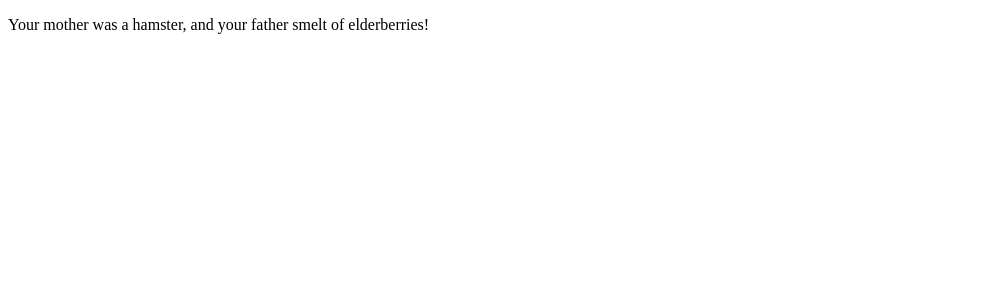
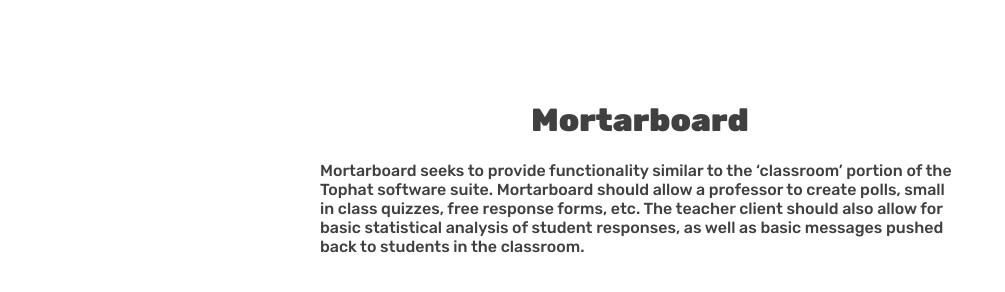
Before and after one commit to s527356/Mortarboard, a plain HTML site: page index.html in a window 1280 px wide. Shown: the whole page, without its empty margins (0-1005 px from the left). Drawn offline with Linux system fonts and the light colour scheme.

Commit message:
Add placeholder landing page and css

```diff
--- a/index.html
+++ b/index.html
@@ -1,13 +1,13 @@
 <!doctype html>
 <html>
 <head>
-<title>Mortarboard</title>
-
+	<link href="https://fonts.googleapis.com/css?family=Rubik:500,900" rel="stylesheet">
+	<link rel="stylesheet" href="main.css">
+	<title>Mortarboard</title>
 </head>
 
 <body>
-<p>Your mother was a hamster, and your father smelt of
-elderberries!</p>
-
+	<h1>Mortarboard</h1>
+	<p>Mortarboard seeks to provide functionality similar to the ‘classroom’ portion of the Tophat software suite.  Mortarboard should allow a professor to create polls, small in class quizzes, free response forms, etc. The teacher client should also allow for basic statistical analysis of student responses, as well as basic messages pushed back to students in the classroom.</p>
 </body>
 </html>
--- a/main.css
+++ b/main.css
@@ -0,0 +1,13 @@
+body {
+	padding-top: 5em;
+	font-family: 'Rubik', sans-serif;
+	font-weight: 500;
+	margin: 0 auto;
+	text-align: left;
+	width: 40em;
+	color: #404040;
+}
+
+h1 {
+	text-align: center;
+}
```
